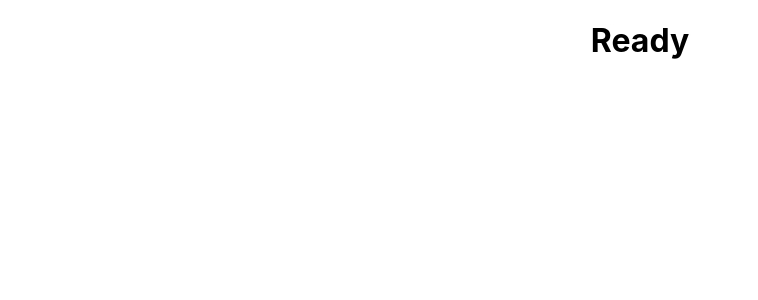
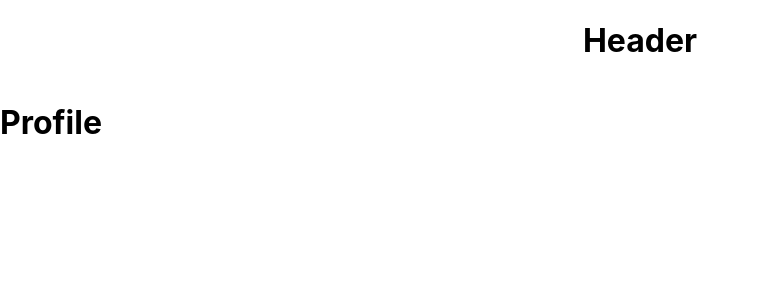
Before and after one commit to NickanBagherpour/react-router, a React (Create React App) app: page /profile in a window 1280 px wide. Shown: the top 300 px of the page, without its empty margins (0-758 px from the left). Built offline with nearby package versions, Linux system fonts and the light colour scheme.

Commit message:
add pages and basic route

```diff
--- a/package.json
+++ b/package.json
@@ -8,6 +8,7 @@
     "@testing-library/user-event": "^12.8.3",
     "react": "^17.0.2",
     "react-dom": "^17.0.2",
+    "react-router-dom": "^5.3.0",
     "react-scripts": "4.0.3",
     "web-vitals": "^1.1.2"
   },
--- a/src/App.js
+++ b/src/App.js
@@ -1,10 +1,24 @@
+import { BrowserRouter, Route, Switch } from "react-router-dom";
+
+import Header from "./components/Header";
+import Home from "./pages/Home";
+import About from "./pages/About";
+import Profile from "./pages/Profile";
 import "./App.css";
 
 function App() {
   return (
-    <div className="App">
-      <h1>Ready</h1>
-    </div>
+    <BrowserRouter>
+      <div className="App">
+        <Header />
+      </div>
+
+      <Switch>
+        <Route path="/" exact component={Home} />
+        <Route path="/about" component={About} />
+        <Route path="/profile" component={Profile} />
+      </Switch>
+    </BrowserRouter>
   );
 }
 
--- /dev/null
+++ b/src/components/Header.js
@@ -0,0 +1,11 @@
+import React from "react";
+
+const Header = () => {
+  return (
+    <>
+      <h1> Header</h1>
+    </>
+  );
+};
+
+export default Header;
--- /dev/null
+++ b/src/pages/About.js
@@ -0,0 +1,11 @@
+import React from "react";
+
+const About = () => {
+  return (
+    <>
+      <h1>About</h1>
+    </>
+  );
+};
+
+export default About;
--- /dev/null
+++ b/src/pages/Home.js
@@ -0,0 +1,11 @@
+import React from "react";
+
+const Home = () => {
+  return (
+    <>
+      <h1>Home</h1>
+    </>
+  );
+};
+
+export default Home;
--- /dev/null
+++ b/src/pages/Profile.js
@@ -0,0 +1,11 @@
+import React from "react";
+
+const Profile = () => {
+  return (
+    <>
+      <h1>Profile</h1>
+    </>
+  );
+};
+
+export default Profile;
```
Also changed, not shown: 1 other file (tests, documents, lock files or other folders).
